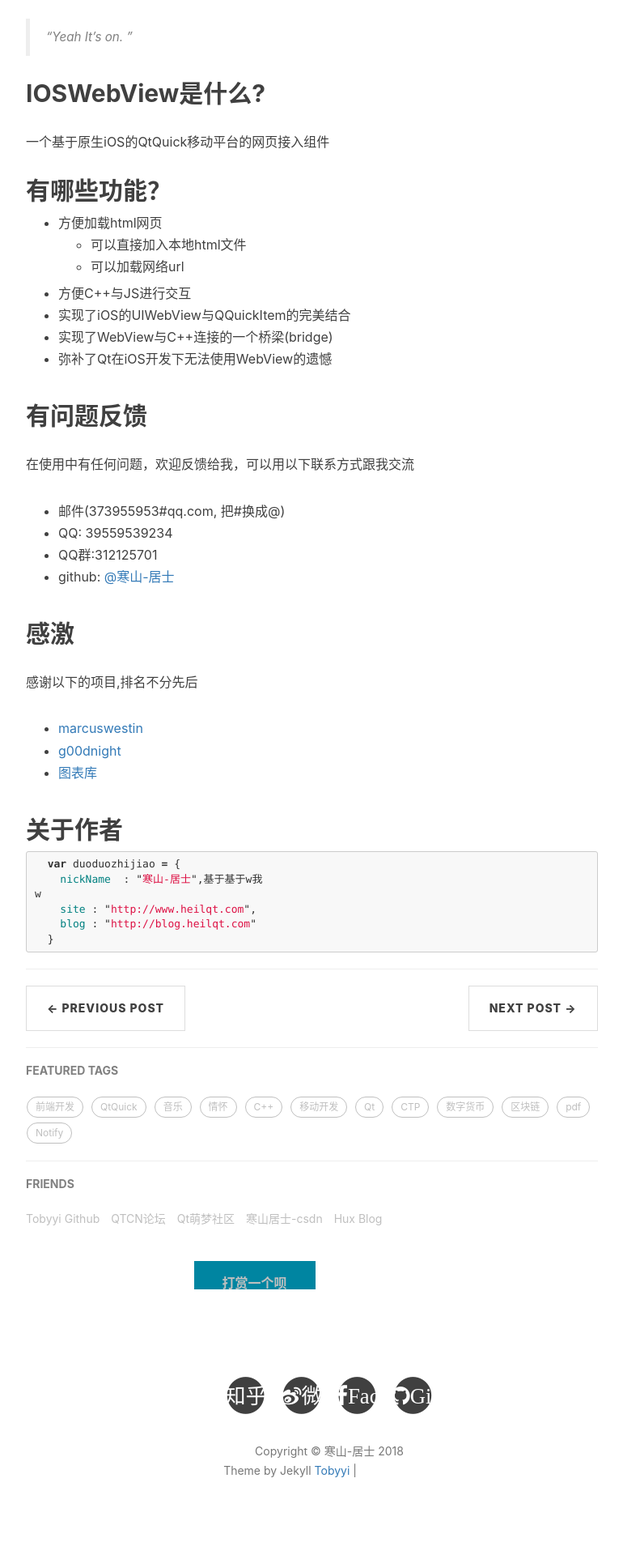
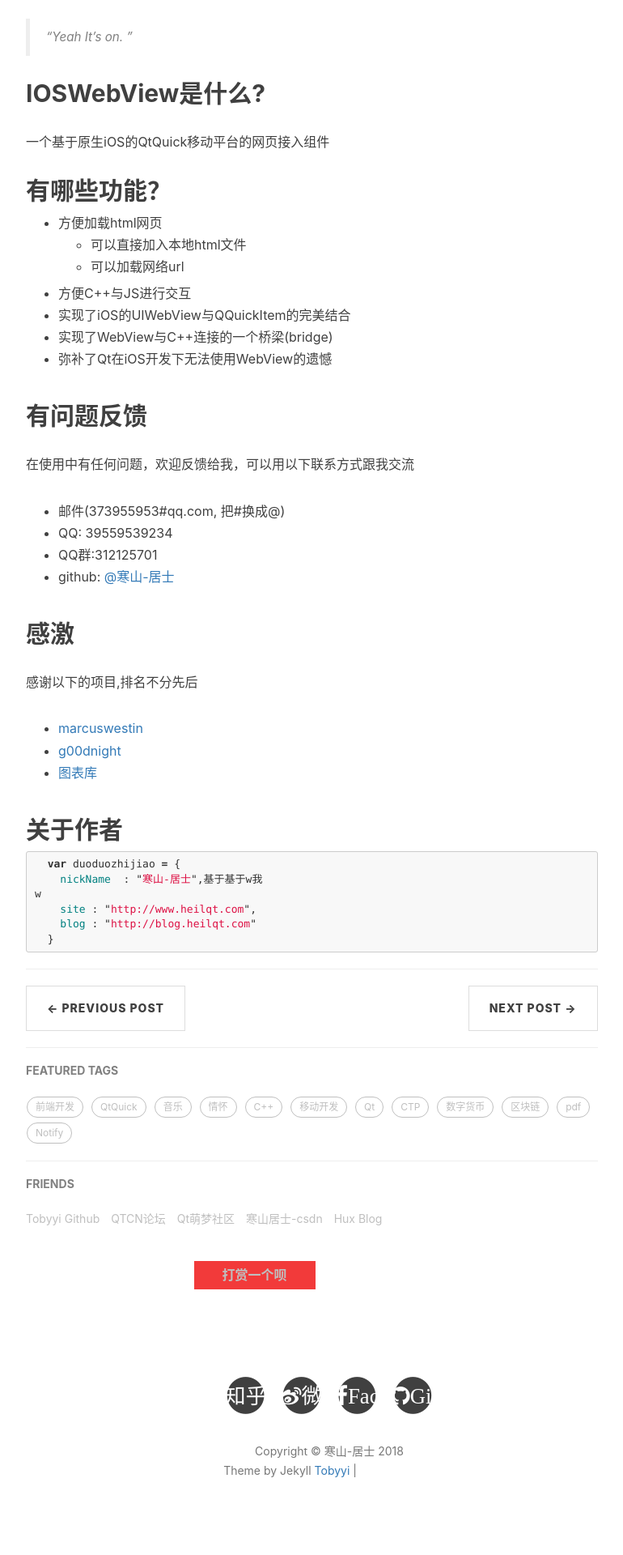
Before and after one commit to toby20130333/toby20130333.github.io, a Jekyll site: the page built from _posts/2017-02-18-Qt-Quick.markdown, in a window 1280 px wide. Shown: the part 600-2520 px from the top of the page at 81% size, without its empty margins (233-1003 px from the left). Built offline with Jekyll 4.4.1, drawn with Linux system fonts in a browser that asks for light colours; nearby versions of some CDN libraries; comment, search, counter and statistics services are not loaded; grey boxes are pictures that could not be loaded.

Commit message:
modified

```diff
--- a/_includes/new-old.html
+++ b/_includes/new-old.html
@@ -42,7 +42,7 @@
               .hide_box-play{z-index:999;filter:alpha(opacity=50);background:#666;opacity: 0.5;-moz-opacity: 0.5;left:0;top:0;height:99%;width:100%;position:fixed;display:none;}
               .shang_box-play{width:540px;height:540px;padding:10px;background-color:#fff;border-radius:10px;position:fixed;z-index:1000;left:50%;top:50%;margin-left:-280px;margin-top:-280px;border:1px dotted #dedede;display:none;}
               .shang_box-play img{border:none;border-width:0;}
-              .dashang{display:block;width:150px;margin:5px auto;height:35px;line-height:35px;padding:10px;background-color:#0085A1;color:#ffffff;text-align:center;text-decoration:none;border-radius:0px;font-weight:bold;font-size:16px;transition: all 0.3s;}
+              .dashang{display:block;width:150px;margin:0px auto;height:35px;line-height:35px;padding:0px;background-color:#F23A3A;color:#ffffff;text-align:center;text-decoration:none;border-radius:0px;font-weight:bold;font-size:16px;transition: all 0.3s;}
               /*.dashang:hover{opacity:0.8;padding:15px;font-size:18px;}*/
               .shang_close-play{float:right;display:inline-block;
                 margin-right: 10px;margin-top: 20px;
```
